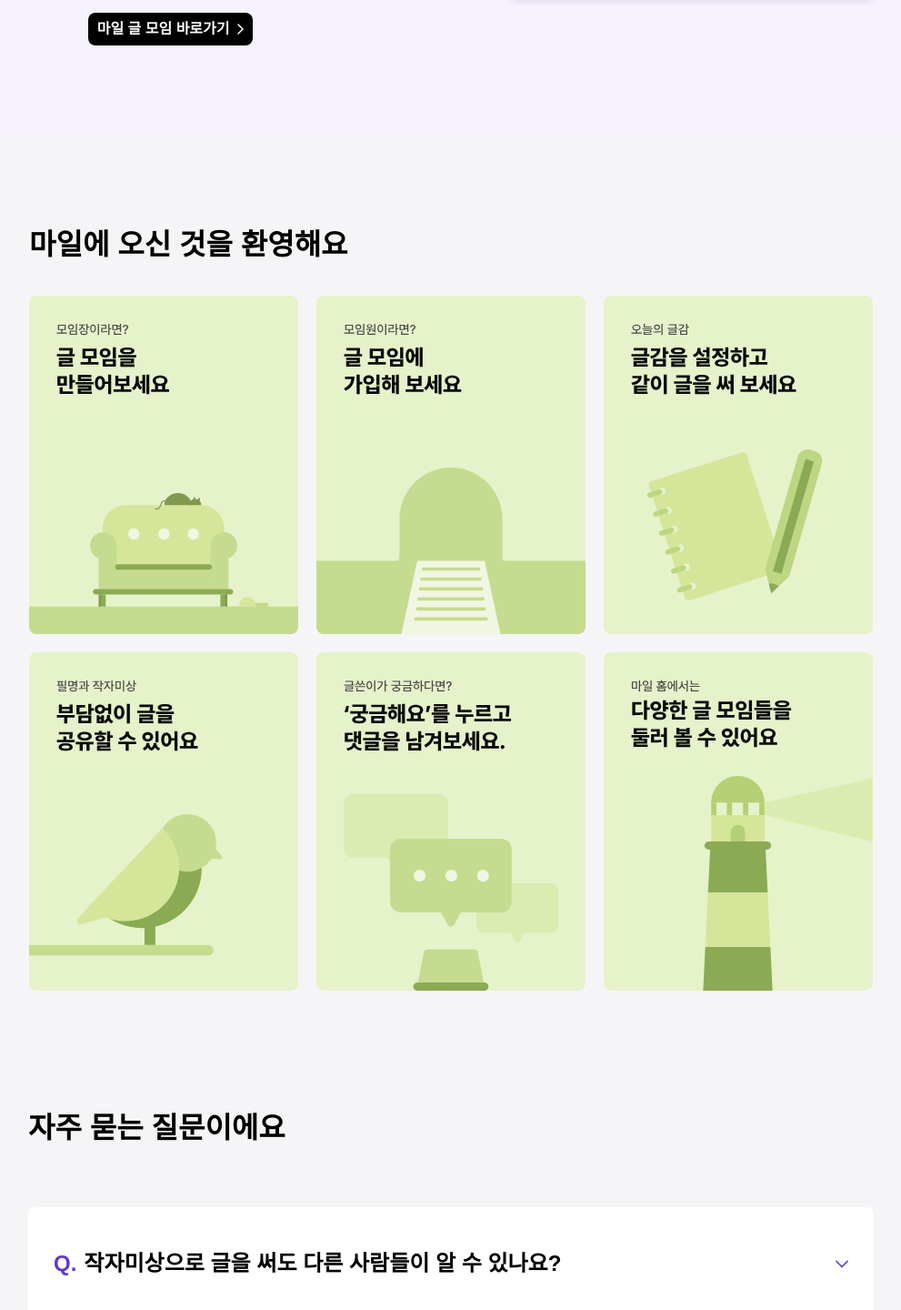
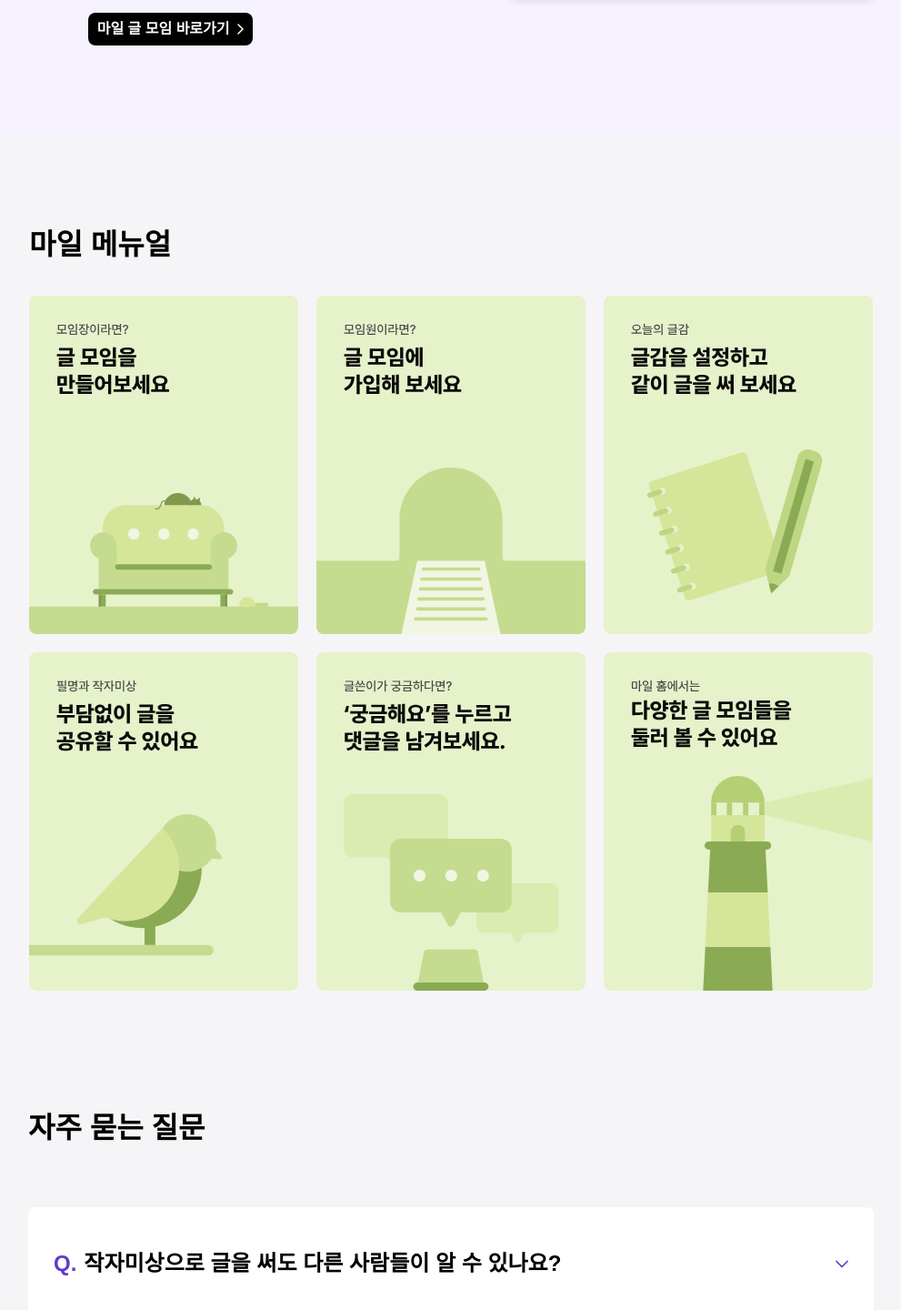
Before and after one commit to Mile-Writings/Mile-Client, a React (Vite) app: page / in a window 1280 px wide. Shown: the part 1748-3188 px from the top of the page at 91% size, without its empty margins (144-1135 px from the left). Built offline with nearby package versions, Linux system fonts and the light colour scheme; no server answers; a web font is replaced by a local one; what emotion-reset would draw is missing.

Commit message:
fix: 문구 변경

```diff
--- a/src/pages/main/Main.tsx
+++ b/src/pages/main/Main.tsx
@@ -54,7 +54,7 @@ const Main = () => {
       <Manual />
       <FaqLayout>
         <FaqTitleWithDropDownContainer>
-          <FaqTitle>자주 묻는 질문이에요</FaqTitle>
+          <FaqTitle>자주 묻는 질문</FaqTitle>
           <Spacing marginBottom="3.6" />
           {FAQ_DATA.map(({ id, question, answer }) => (
             <FaqDropdown key={id} id={id} question={question} answer={answer} />
--- a/src/pages/main/components/Manual.tsx
+++ b/src/pages/main/components/Manual.tsx
@@ -14,7 +14,7 @@ const Manual = () => {
   return (
     <ManualLayout>
       <TitleWithManualContainer>
-        <ManualTitle>마일에 오신 것을 환영해요</ManualTitle>
+        <ManualTitle>마일 메뉴얼</ManualTitle>
         <Spacing marginBottom="3.6" />
         <ManualBox>
           <ManualRow>
```
